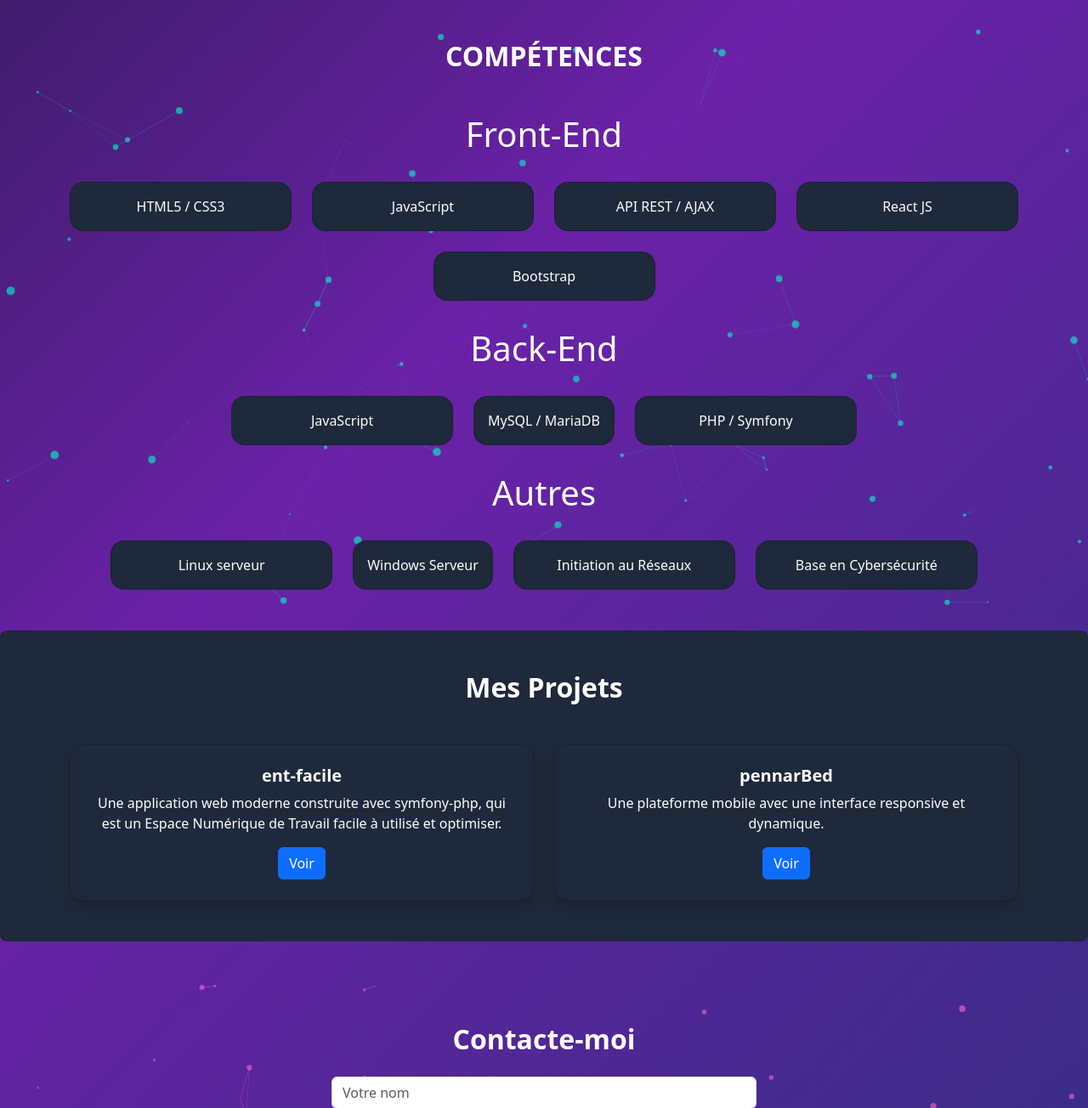
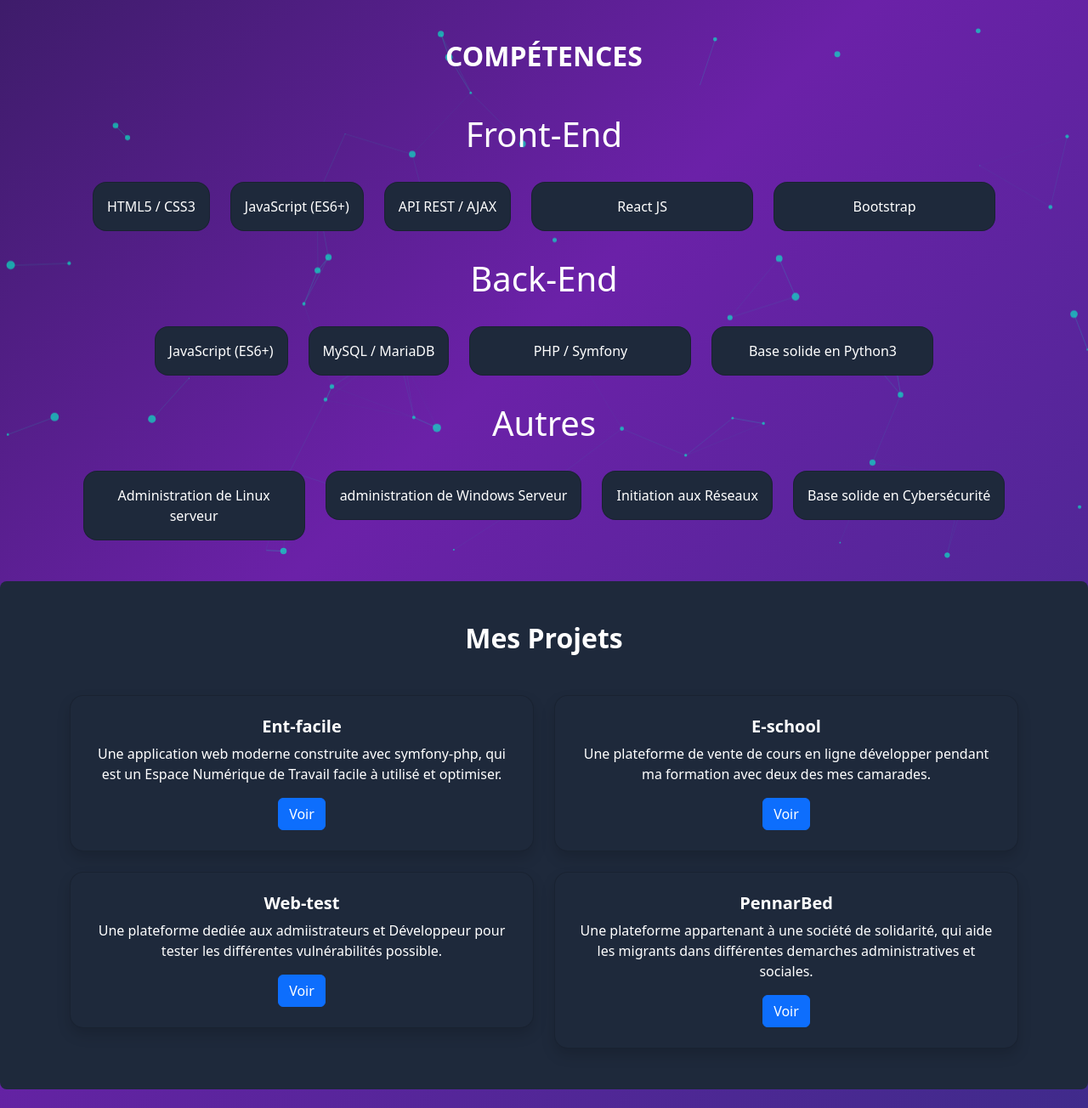
Before and after one commit to makombelajob/my-portfolio, a Symfony app: template app/templates/main/index.html.twig in a window 1280 px wide. Shown: the part 1077-2381 px from the top of the page at 85% size. Run offline with Twig, Linux system fonts and the light colour scheme; the template is opened without the code that fills it, so the values that code supplies are empty; some libraries are stand-ins or nearby versions.

Commit message:
adding some skills and works

```diff
--- a/app/public/js/particles-init.js
+++ b/app/public/js/particles-init.js
@@ -1,3 +1,5 @@
+
+window.onload = function () {
     particlesJS('particles-js', {
         "particles": {
             "number": { "value": 80, "density": { "enable": true, "value_area": 800 } },
@@ -20,7 +22,6 @@ particlesJS('particles-js', {
         },
         "retina_detect": true
     });
-
     particlesJS('particles-skills', {
         "particles": {
             "number": { "value": 40, "density": { "enable": true, "value_area": 600 } },
@@ -43,7 +44,8 @@ particlesJS('particles-skills', {
         },
         "retina_detect": true
     });
-window.onload = function () {
+
+
     particlesJS('particles-contact', {
         "particles": {
             "number": { "value": 30, "density": { "enable": true, "value_area": 500 } },
--- a/app/templates/main/index.html.twig
+++ b/app/templates/main/index.html.twig
@@ -35,17 +35,17 @@
 				<h2 class="mb-5 fw-bold text-uppercase">Compétences</h2>
 				<div class="row row-cols-2 row-cols-md-4 g-4 justify-content-center">
 					<h3 class="fs-1 text-center col-12 col-md-12">Front-End</h3>
-					<div class="col">
+					<div class="col-auto col-md-auto">
 						<div class="card p-3 text-white">
 							<p class="mb-0">HTML5 / CSS3</p>
 						</div>
 					</div>
-					<div class="col">
+					<div class="col-auto col-md-auto">
 						<div class="card p-3 text-white">
-							<p class="mb-0">JavaScript</p>
+							<p class="mb-0">JavaScript (ES6+)</p>
 						</div>
 					</div>
-					<div class="col">
+					<div class="col-auto col-md-auto">
 						<div class="card p-3 text-white">
 							<p class="mb-0">API REST / AJAX</p>
 						</div>
@@ -63,42 +63,47 @@
 				</div>
 				<div class="row row-cols-2 row-cols-md-4 g-4 justify-content-center mt-2">
 					<h3 class="fs-1 text-center col-12 col-md-12">Back-End</h3>
-					<div class="col">
+					<div class="col-auto col-md-auto">
 						<div class="card p-3 text-white">
-							<p class="mb-0">JavaScript</p>
+							<p class="mb-0">JavaScript (ES6+)</p>
 						</div>
 					</div>
-					<div class="col-md-auto">
+					<div class="col-auto col-md-auto">
 						<div class="card p-3 text-white">
 							<p class="mb-0">MySQL / MariaDB</p>
 						</div>
 					</div>
-					<div class="col">
+					<div class="col-auto">
 						<div class="card p-3 text-white">
 							<p class="mb-0">PHP / Symfony</p>
+						</div>
+					</div>
+					<div class="col-auto">
+						<div class="card p-3 text-white">
+							<p class="mb-0">Base solide en Python3</p>
 						</div>
 					</div>
 				</div>
 				<div class="row row-cols-2 row-cols-md-4 g-4 justify-content-center mt-2">
 					<h3 class="fs-1 text-center col-12 col-md-12">Autres</h3>
-					<div class="col">
+					<div class="col-auto">
 						<div class="card p-3 text-white">
-							<p class="mb-0">Linux serveur</p>
+							<p class="mb-0">Administration de Linux serveur</p>
 						</div>
 					</div>
-					<div class="col-md-auto">
+					<div class="col-auto col-md-auto">
 						<div class="card p-3 text-white">
-							<p class="mb-0">Windows Serveur</p>
+							<p class="mb-0">administration de Windows Serveur</p>
 						</div>
 					</div>
-					<div class="col">
+					<div class="col-auto col-md-auto">
 						<div class="card p-3 text-white">
-							<p class="mb-0">Initiation au Réseaux</p>
+							<p class="mb-0">Initiation aux Réseaux</p>
 						</div>
 					</div>
-					<div class="col-auto">
+					<div class="col-auto col-md-auto">
 						<div class="card p-3 text-white">
-							<p class="mb-0">Base en Cybersécurité</p>
+							<p class="mb-0">Base solide en Cybersécurité</p>
 						</div>
 					</div>
 				</div>
@@ -112,7 +117,7 @@
 				<div class="row g-4 justify-content-center">
 					<div class="col-md-6">
 						<div class="card p-4 shadow text-white">
-							<h3 class="h5 fw-semibold mb-2">ent-facile</h3>
+							<h3 class="h5 fw-semibold mb-2">Ent-facile</h3>
 							<p>Une application web moderne construite avec symfony-php, qui est un Espace Numérique de Travail facile à utilisé et optimiser.</p>
 							<div>
 								<a class="btn btn-primary" href="https://ent-facile.fr">Voir</a>
@@ -121,13 +126,33 @@
 					</div>
 					<div class="col-md-6">
 						<div class="card p-4 shadow text-white">
-							<h3 class="h5 fw-semibold mb-2">pennarBed</h3>
-							<p>Une plateforme mobile avec une interface responsive et dynamique.</p>
+							<h3 class="h5 fw-semibold mb-2">E-school</h3>
+							<p>Une plateforme de vente de cours en ligne développer pendant ma formation avec deux des mes camarades.</p>
 							<div>
-								<a class="btn btn-primary" href="https://ent-facile.fr">Voir</a>
+								<a class="btn btn-primary" href="https://e-school.jobmakombela.fr">Voir</a>
 							</div>
 						</div>
 
+					</div>
+					<div class="col-md-6">
+						<div class="card p-4 shadow text-white">
+							<h3 class="h5 fw-semibold mb-2">Web-test</h3>
+							<p>
+								Une plateforme dediée aux admiistrateurs et Développeur pour tester les différentes vulnérabilités possible.
+							</p>
+							<div>
+								<a class="btn btn-primary" href="https://web-test.jobmakombela.fr">Voir</a>
+							</div>
+						</div>
+					</div>
+					<div class="col-md-6">
+						<div class="card p-4 shadow text-white">
+							<h3 class="h5 fw-semibold mb-2">PennarBed</h3>
+							<p>Une plateforme appartenant à une société de solidarité, qui aide les migrants dans différentes demarches administratives et sociales.</p>
+							<div>
+								<a class="btn btn-primary" href="https://pennar-bed.fr">Voir</a>
+							</div>
+						</div>
 					</div>
 				</div>
 			</div>
```
Lines whose indentation alone changed are shown as unchanged.
